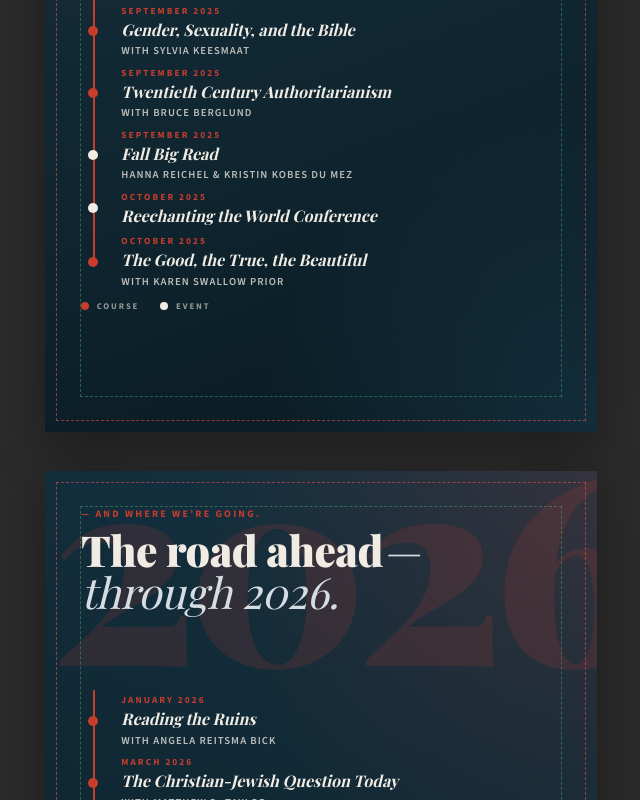
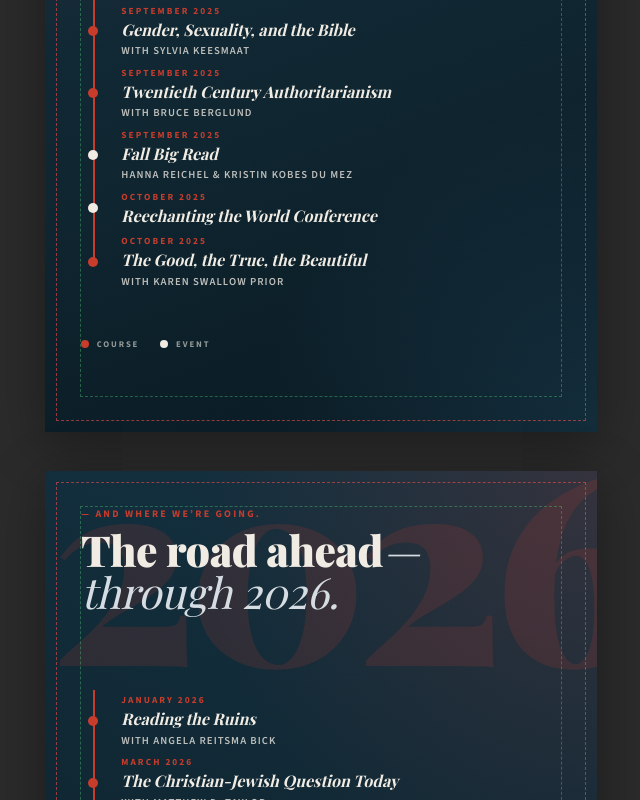
Before and after one commit to ics-communications/f2bf, a plain HTML site: page booklet/index.html in a window 1280 px wide. Shown: the part 3091-3891 px from the top of the page, without its empty margins (319-959 px from the left). Drawn offline with nearby package versions, Linux system fonts and the light colour scheme; a web font is replaced by a local one.

Commit message:
Update index.html

```diff
--- a/booklet/index.html
+++ b/booklet/index.html
@@ -571,7 +571,7 @@ html, body {
 .timeline__legend {
   position: absolute;
   left: 0;
-  bottom: -0.2in;
+  bottom: -0.6in;
   display: inline-flex;
   gap: 0.22in;
   font-family: var(--text);
```
